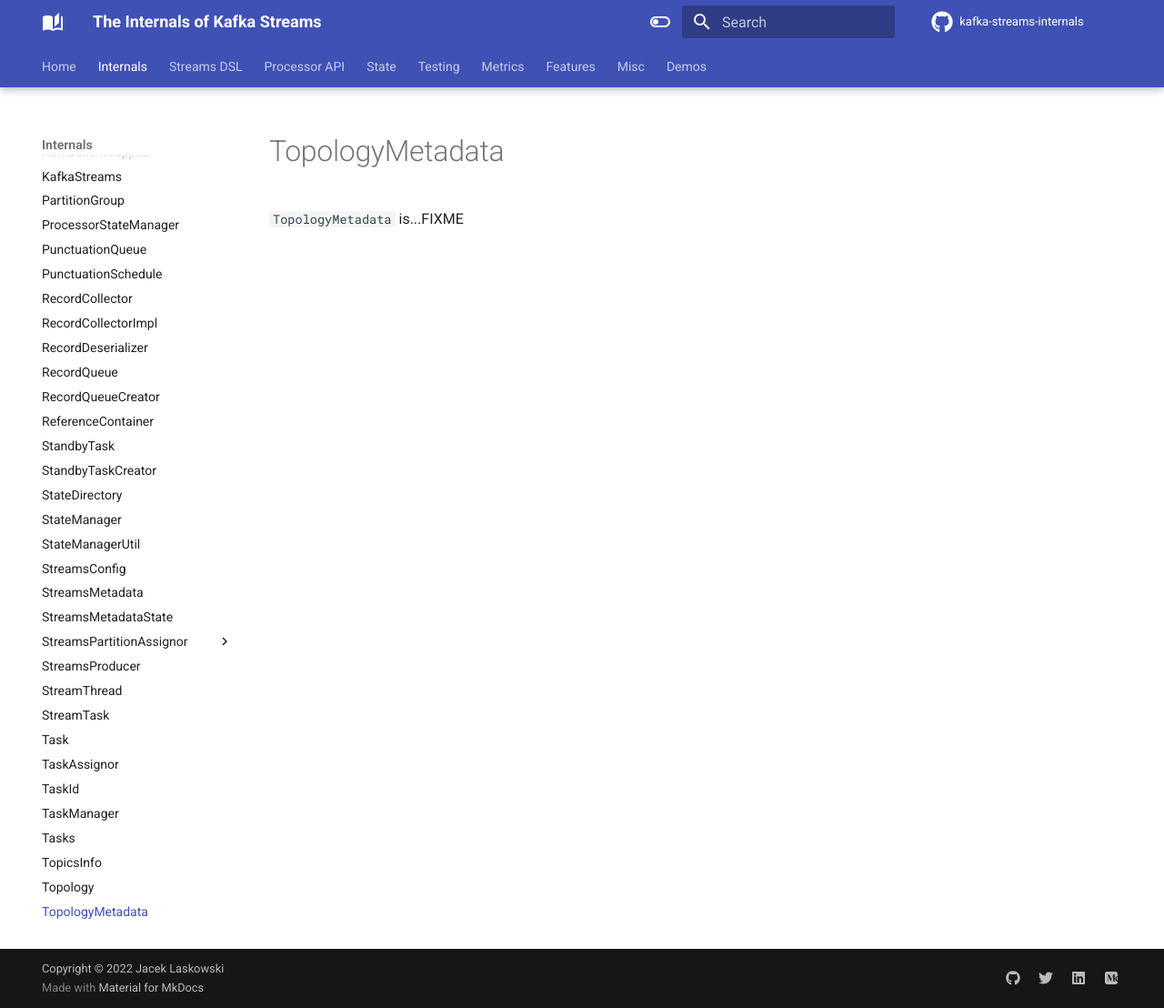
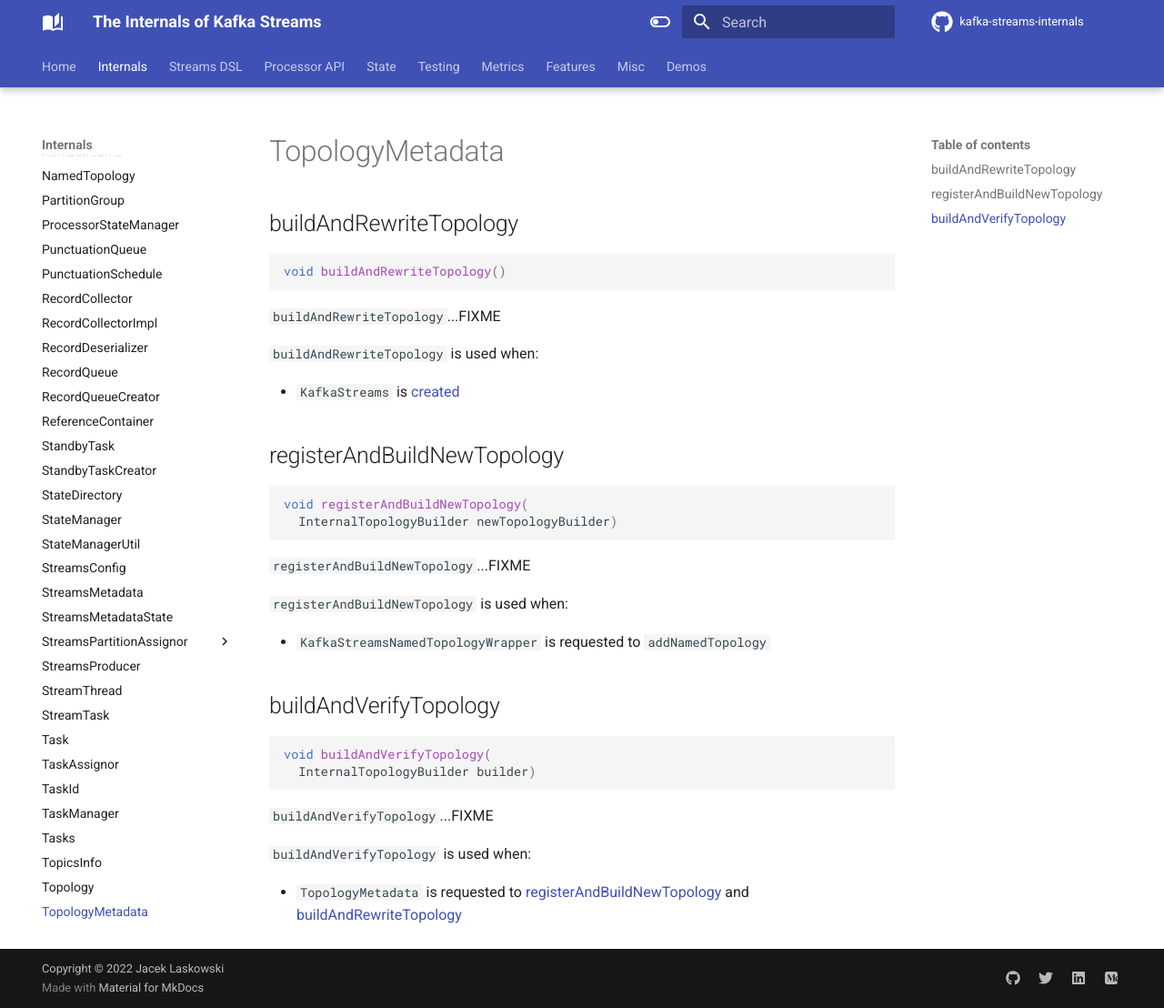
Before and after one commit to japila-books/kafka-streams-internals, an MkDocs documentation site: the page built from docs/TopologyMetadata.md, in a window 1280 px wide and 1108 px high. Shown: the whole window at 91% size. Built offline with MkDocs 1.6.1 and Material for MkDocs 9.7.7, drawn with Linux system fonts in a browser that asks for light colours; comment, search, counter and statistics services are not loaded.

````diff
--- a/docs/TopologyMetadata.md
+++ b/docs/TopologyMetadata.md
@@ -1,3 +1,39 @@
 # TopologyMetadata
 
-`TopologyMetadata` is...FIXME
+## <span id="buildAndRewriteTopology"> buildAndRewriteTopology
+
+```java
+void buildAndRewriteTopology()
+```
+
+`buildAndRewriteTopology`...FIXME
+
+`buildAndRewriteTopology` is used when:
+
+* `KafkaStreams` is [created](KafkaStreams.md#creating-instance)
+
+## <span id="registerAndBuildNewTopology"> registerAndBuildNewTopology
+
+```java
+void registerAndBuildNewTopology(
+  InternalTopologyBuilder newTopologyBuilder)
+```
+
+`registerAndBuildNewTopology`...FIXME
+
+`registerAndBuildNewTopology` is used when:
+
+* `KafkaStreamsNamedTopologyWrapper` is requested to `addNamedTopology`
+
+## <span id="buildAndVerifyTopology"> buildAndVerifyTopology
+
+```java
+void buildAndVerifyTopology(
+  InternalTopologyBuilder builder)
+```
+
+`buildAndVerifyTopology`...FIXME
+
+`buildAndVerifyTopology` is used when:
+
+* `TopologyMetadata` is requested to [registerAndBuildNewTopology](#registerAndBuildNewTopology) and [buildAndRewriteTopology](#buildAndRewriteTopology)
--- a/mkdocs.yml
+++ b/mkdocs.yml
@@ -114,6 +114,7 @@ nav:
     - InternalConfig: InternalConfig.md
     - KafkaClientSupplier: KafkaClientSupplier.md
     - KafkaStreams: KafkaStreams.md
+    - NamedTopology: NamedTopology.md
     - PartitionGroup: PartitionGroup.md
     - ProcessorStateManager: ProcessorStateManager.md
     - PunctuationQueue: PunctuationQueue.md
@@ -157,6 +158,7 @@ nav:
     - Aggregator: kstream/Aggregator.md
     - Consumed: kstream/Consumed.md
     - GlobalKTable: kstream/GlobalKTable.md
+    - GlobalKTableImpl: kstream/GlobalKTableImpl.md
     - GraphNodes:
       - BaseRepartitionNode: kstream/BaseRepartitionNode.md
       - GraphNode: kstream/GraphNode.md
@@ -164,6 +166,7 @@ nav:
       - ProcessorGraphNode: kstream/ProcessorGraphNode.md
       - SourceGraphNode: kstream/SourceGraphNode.md
       - StatefulProcessorNode: kstream/StatefulProcessorNode.md
+      - TableSourceNode: kstream/TableSourceNode.md
     - GroupedStreamAggregateBuilder: kstream/GroupedStreamAggregateBuilder.md
     - GroupedTableOperationRepartitionNode: kstream/GroupedTableOperationRepartitionNode.md
     - Initializer: kstream/Initializer.md
@@ -262,6 +265,7 @@ nav:
   - Features:
     - Global Stores: global-stores.md
     - Scala API: scala.md
+    - Interactive Queries: interactive-queries.md
   - Misc:
     - Logging: logging.md
   - Demos:
````
Also changed, not shown: docs/InternalTopologyBuilder.md (+72 -20 lines), docs/NamedTopology.md (added, +3 -0 lines), docs/interactive-queries.md (added, +3 -0 lines), docs/kstream/GlobalKTable.md (+19 -1 lines), docs/kstream/GlobalKTableImpl.md (added, +14 -0 lines), docs/kstream/InternalStreamsBuilder.md (+26 -1 lines), docs/kstream/TableSourceNode.md (added, +36 -0 lines).
